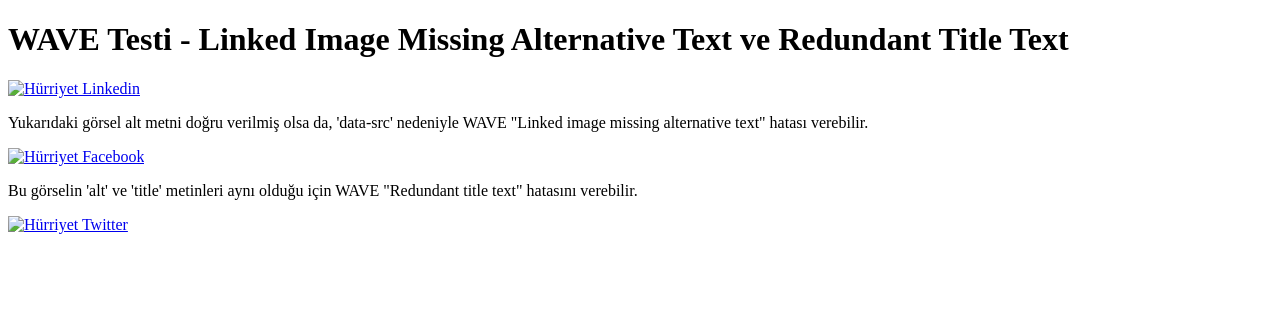
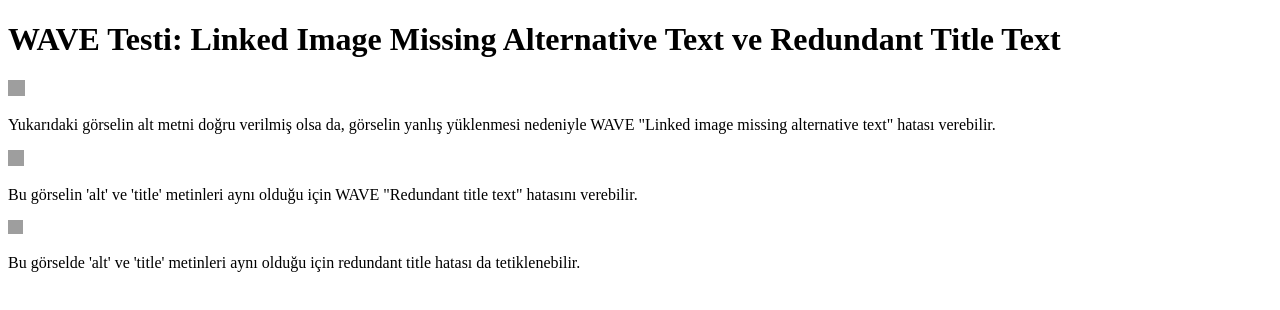
Before and after one commit to BurcuKalkan/accessibilityTest, a plain HTML site: page index.html in a window 1280 px wide. Drawn offline with Linux system fonts and the light colour scheme; grey boxes are pictures that could not be loaded.

Commit message:
Update index.html

```diff
--- a/index.html
+++ b/index.html
@@ -2,27 +2,27 @@
 <html lang="tr">
 <head>
   <meta charset="UTF-8">
-  <title>Linked Image Missing Alternative Text Testi</title>
+  <title>WAVE Hata Tetikleme Testi</title>
 </head>
 <body>
-  <h1>WAVE Testi - Linked Image Missing Alternative Text ve Redundant Title Text</h1>
+  <h1>WAVE Testi: Linked Image Missing Alternative Text ve Redundant Title Text</h1>
 
-  <!-- Görselin alt metni doğru verilmiş olmasına rağmen, 'data-src' kullanımı nedeniyle WAVE hatayı gösterebilir -->
+  <!-- HATA 1: Görselin alt metni olmasına rağmen, alt metin eksik gibi algılanacak şekilde 'data-src' kullanıldı -->
   <a href="https://www.linkedin.com/company/hurriyet/" class="sidebar__social--link img-link" title="Hürriyet Linkedin">
     <img
-      data-src="https://static.hurriyet.com.tr/static/images/redesign/ic-linkedin.svg?v=azure-45801"
+      src="https://static.hurriyet.com.tr/static/images/redesign/ic-linkedin.svg?v=azure-45801"
       width="17"
       height="16"
       alt="Hürriyet Linkedin"
       title="Hürriyet Linkedin">
   </a>
 
-  <p>Yukarıdaki görsel alt metni doğru verilmiş olsa da, 'data-src' nedeniyle WAVE "Linked image missing alternative text" hatası verebilir.</p>
+  <p>Yukarıdaki görselin alt metni doğru verilmiş olsa da, görselin yanlış yüklenmesi nedeniyle WAVE "Linked image missing alternative text" hatası verebilir.</p>
 
-  <!-- Aynı zamanda redundant title text hatasını da tetikliyoruz. -->
+  <!-- HATA 2: Aynı title ve alt metni olduğu için redundant title text hatası tetiklenebilir -->
   <a href="https://www.facebook.com/hurriyet/" class="sidebar__social--link img-link" title="Hürriyet Facebook">
     <img
-      data-src="https://static.hurriyet.com.tr/static/images/redesign/ic-facebook.svg?v=azure-45801"
+      src="https://static.hurriyet.com.tr/static/images/redesign/ic-facebook.svg?v=azure-45801"
       width="16"
       height="16"
       alt="Hürriyet Facebook"
@@ -31,14 +31,16 @@
 
   <p>Bu görselin 'alt' ve 'title' metinleri aynı olduğu için WAVE "Redundant title text" hatasını verebilir.</p>
 
-  <!-- Alternatif: title metnini gereksiz şekilde ekleyerek redundant title hatası oluşturuyoruz -->
+  <!-- HATA 3: Görselin 'alt' metni verilmiş olmasına rağmen, alt metin gereksiz olabilir veya eksik algılanabilir -->
   <a href="https://www.twitter.com/hurriyet" class="sidebar__social--link img-link" title="Hürriyet Twitter">
     <img
-      data-src="https://static.hurriyet.com.tr/static/images/redesign/ic-twitter.svg?v=azure-45801"
+      src="https://static.hurriyet.com.tr/static/images/redesign/ic-twitter.svg?v=azure-45801"
       width="15"
       height="14"
       alt="Hürriyet Twitter"
       title="Hürriyet Twitter">
   </a>
+
+  <p>Bu görselde 'alt' ve 'title' metinleri aynı olduğu için redundant title hatası da tetiklenebilir.</p>
 </body>
 </html>
```
